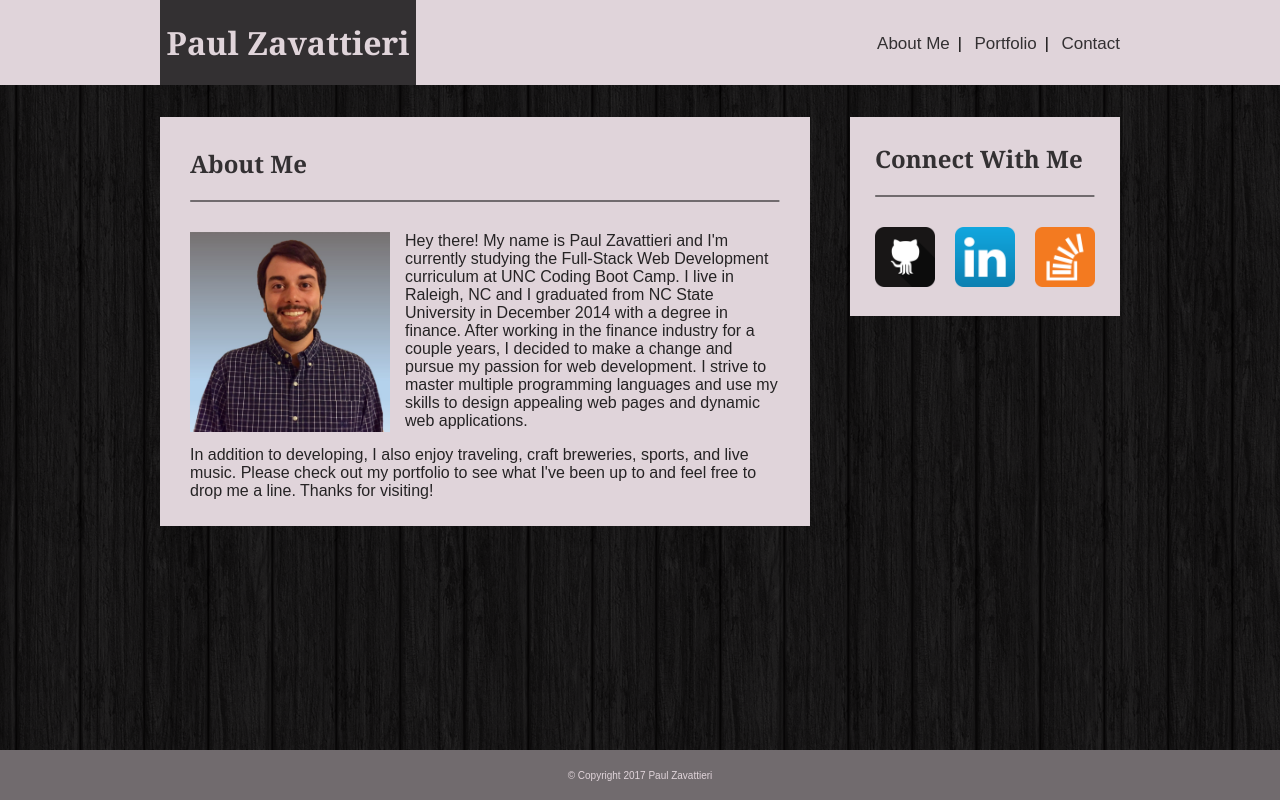
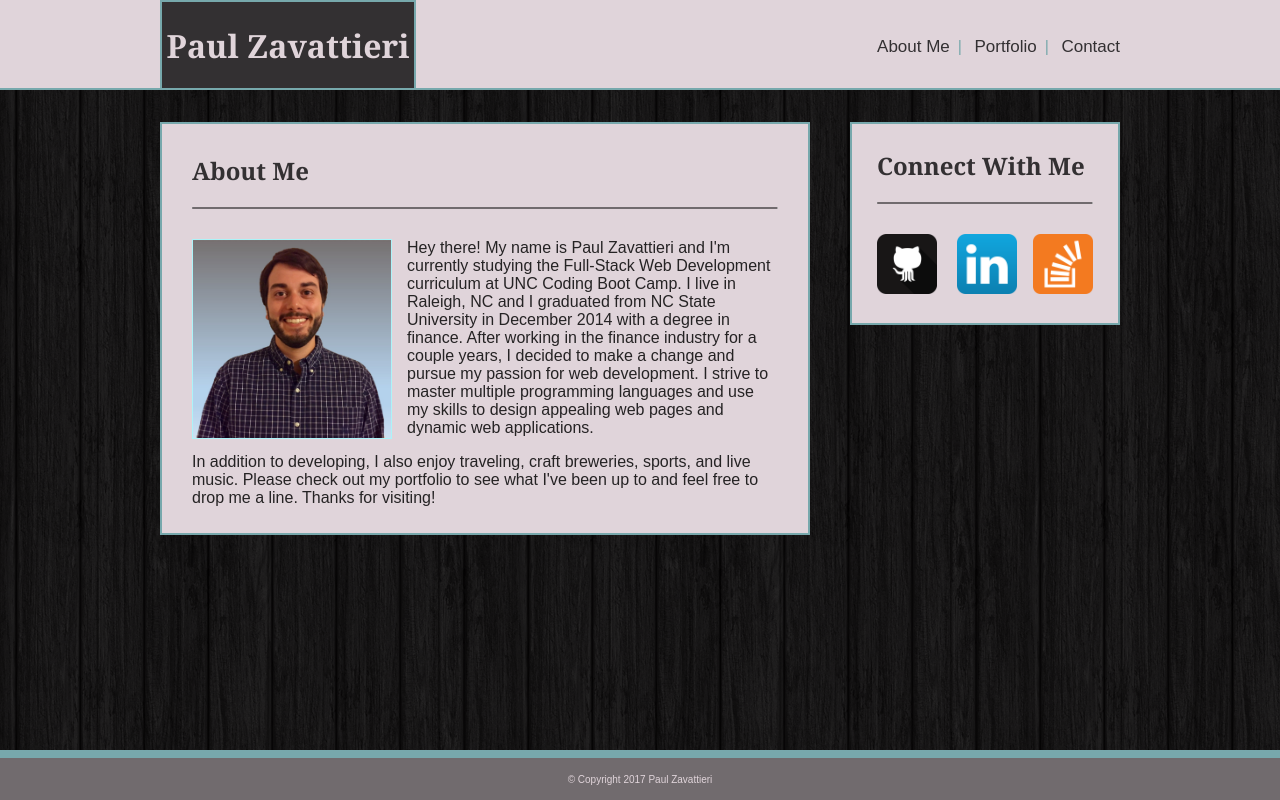
Before and after one commit to paulz92/Basic-Portfolio, a plain HTML site: page index.html in a window 1280 px wide. Drawn offline with Linux system fonts and the light colour scheme.

Commit message:
added borders

```diff
--- a/assets/css/style.css
+++ b/assets/css/style.css
@@ -25,9 +25,10 @@ hr {
 .header-wrap {
 	background-color: #E0D4DA;
 	width: 100%;
-	height: 85px;
+	height: 90px;
 	position: relative;
 	margin-bottom: 14px;
+	border-bottom: 2px solid #77A8AC;
 }
 
 .header-content {
@@ -39,8 +40,11 @@ hr {
 	background-color: #333032;
 	text-align: center;
 	width: 20%;
+	margin-bottom: 0px;
 	position: absolute;
-	bottom: 0;
+	bottom: -1px;
+	border: 2px solid #77A8AC;
+	border-bottom: 1px solid #77A8AC;
 }
 
 .name h1 {
@@ -49,7 +53,11 @@ hr {
 
 .nav-links {
 	float: right;
-	margin-top: 34px;
+	margin-top: 36.5px;
+}
+
+span {
+	color: #77A8AC;
 }
 
 .headlink {
@@ -60,7 +68,7 @@ hr {
 
 .content {
 	width: 960px;
-	margin: 0 auto;
+	margin: 0 auto 0 auto;
 	overflow: auto;
 }
 
@@ -73,11 +81,13 @@ hr {
 	width: 650px;
 	padding: 30px 30px 10px 30px;
 	float: left;
+	border: 2px solid #77A8AC
 }
 
 #headshot {
 	float: left;
 	margin-right: 15px;
+	border: 1px solid #ACF3F8;
 }
 
 p {
@@ -89,6 +99,7 @@ p {
 	width: 650px;
 	padding: 30px 30px 0px 30px;
 	float: left;
+	border: 2px solid #77A8AC
 }
 
 #hangman, #trivia, #rps {
@@ -114,10 +125,12 @@ h3 {
 	width: 100%;
 	padding-top: 15px;
 	padding-bottom: 15px;
+	border: 1px solid #ACF3F8;
 }
 
 .img {
 	width: 100%;
+	border: 1px solid #ACF3F8;
 }
 
 #contact {
@@ -125,12 +138,18 @@ h3 {
 	width: 650px;
 	padding: 30px 30px 30px 30px;
 	float: left;
+	border: 2px solid #77A8AC
+}
+
+#contact p {
+	margin-bottom: 8px;
 }
 
 input {
 	width: 100%;
 	height: 40px;
 	padding-left: 10px;
+	border: 1px solid #ACF3F8;
 }
 
 #submit {
@@ -138,11 +157,14 @@ input {
 	color: #E0D4DA;
 	width: 25%;
 	margin-top: 10px;
+	border: 1px solid #ACF3F8;
 }
 
 textarea {
 	width: 100%;
 	height: 200px;
+	border: 1px solid #ACF3F8;
+	margin-bottom: 20px;
 }
 
 .connect {
@@ -150,6 +172,7 @@ textarea {
 	width: 270px;
 	padding: 25px 25px 25px 25px;
 	float: right;
+	border: 2px solid #77A8AC
 }
 
 #icon-gh {
@@ -171,8 +194,9 @@ footer {
 	width: 100%;
 	height: 50px;
 	margin: 30px 0px 0px 0px;
-	padding-top: 10px;
+	padding-top: 6px;
 	font-size: 10px;
+	border-top: 8px solid #77A8AC;
 }
 
 footer p {
--- a/index.html
+++ b/index.html
@@ -20,8 +20,8 @@
 				</div>
 				<!--nav links has their own class to float it right and give it margin on top to center it vertically within the header-->
 				<div class="nav-links">
-					<a class="headlink" href="index.html">About Me</a>&ensp;|&ensp;
-					<a class="headlink" href="portfolio.html">Portfolio</a>&ensp;|&ensp;
+					<a class="headlink" href="index.html">About Me</a><span>&ensp;|&ensp;</span>
+					<a class="headlink" href="portfolio.html">Portfolio</a><span>&ensp;|&ensp;</span>
 					<a class="headlink" href="contact.html">Contact</a>
 				</div>
 			</div>
```
